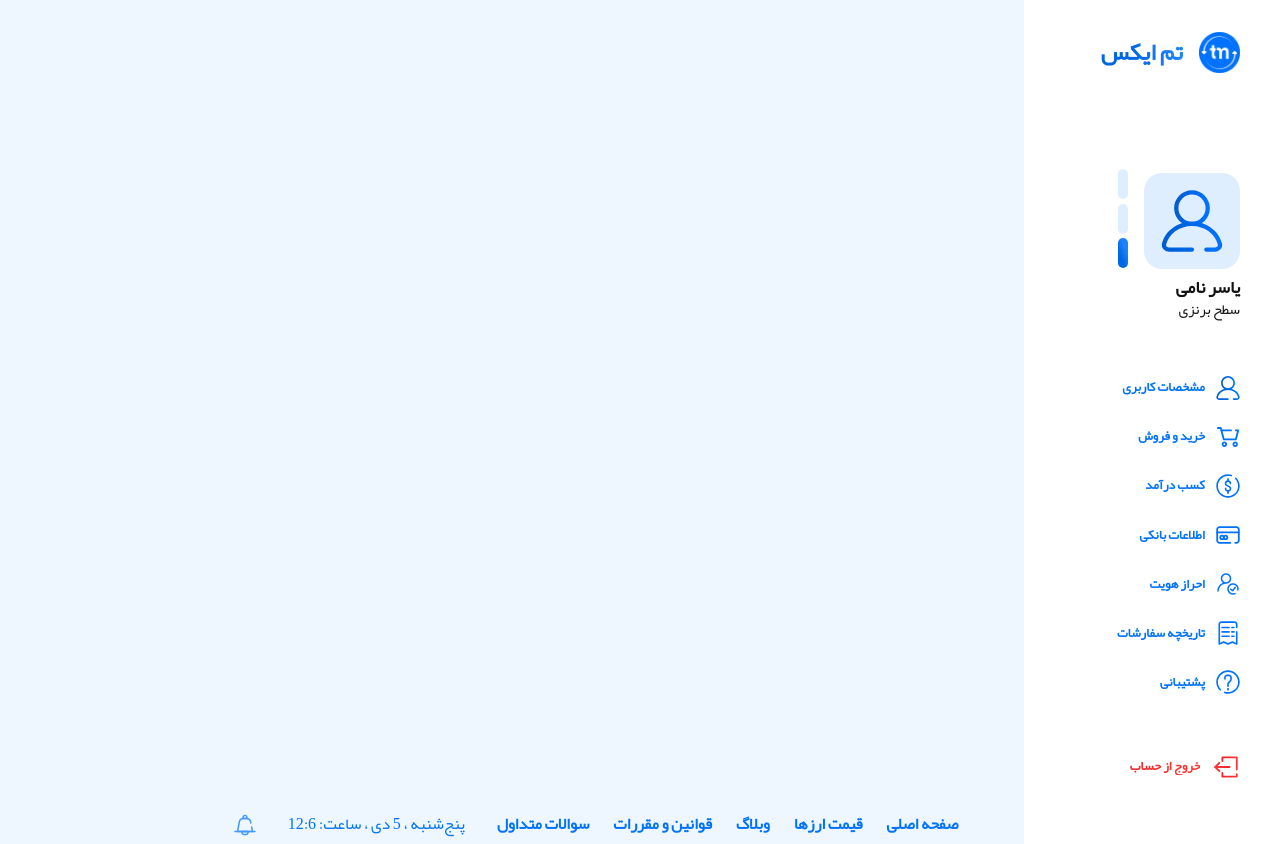
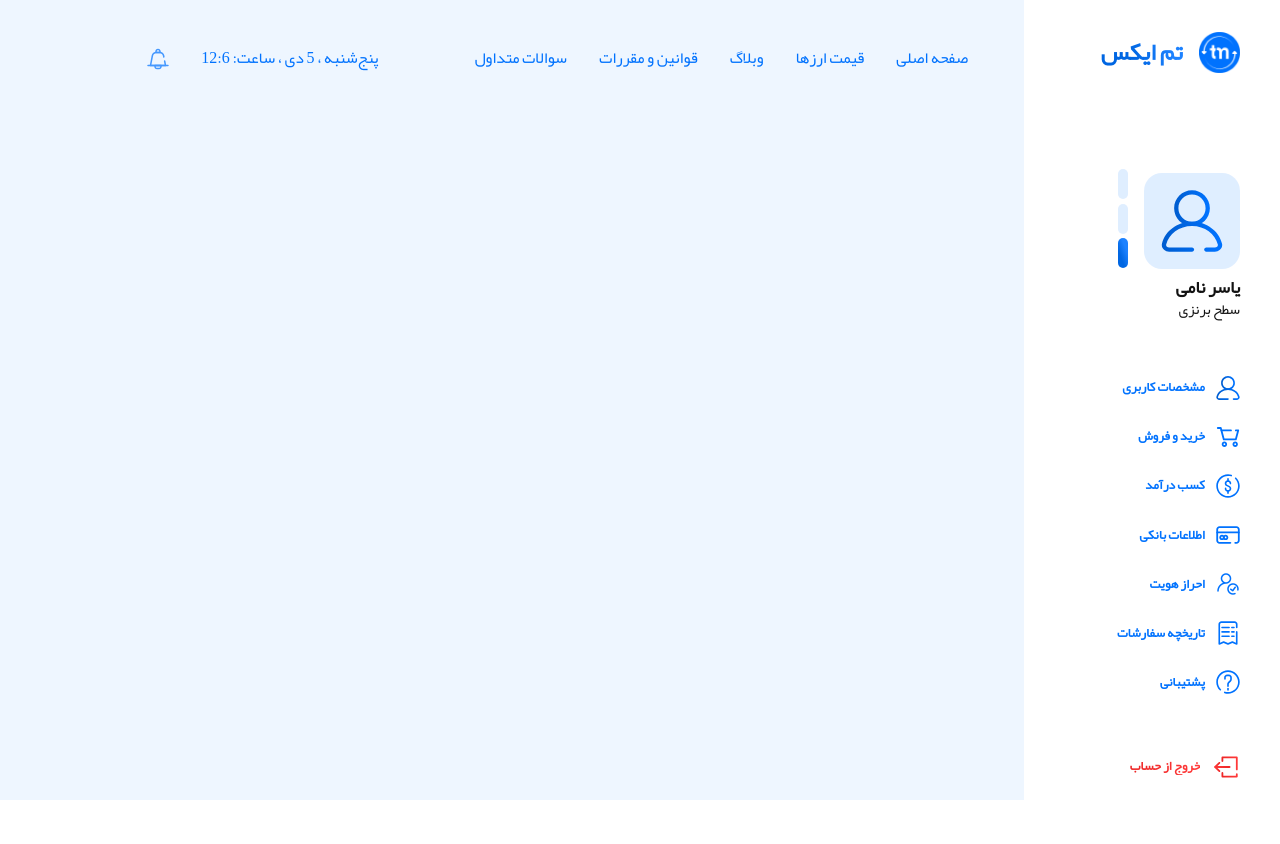
Before and after one commit to midia-hamdi/TemX-project, a React (Create React App) app: page / in a window 1280 px wide. After the commit the page ends 800 px from the top, so only its background shows below. Built offline with nearby package versions, Linux system fonts and the light colour scheme.

Commit message:
Add nabar and item, data time

```diff
--- a/src/index.css
+++ b/src/index.css
@@ -223,15 +223,16 @@ body{
   display: flex;
   justify-content: center;
   align-items: center;
+  position: absolute;
+  top: 0;
   color: var(--light-blue, #0072FE);
-  padding: .8rem 1.5rempx;
 /* secondary regular 24 px */
   font-family: Yekan Bakh;
   font-size: 1rem;
   font-style: normal;
   font-weight: 400;
   line-height: 133.5%;
-  margin: 2rem 4rem 0 0;
+  margin: 2rem 17rem 0 0;
   gap: 2rem;
 
 }
@@ -239,15 +240,15 @@ body{
 .nav-options {
   list-style-type: none;
   padding: 0;
-  margin: 0;
   display: flex;
 }
 
 .nav-options li {
-  margin-right: 1.5rem;
-  font-weight: bold;
+  margin-right: 2rem;
+
 }
 
 .date-time {
   text-align: right;
+  margin-right: 4rem;
 }
```
